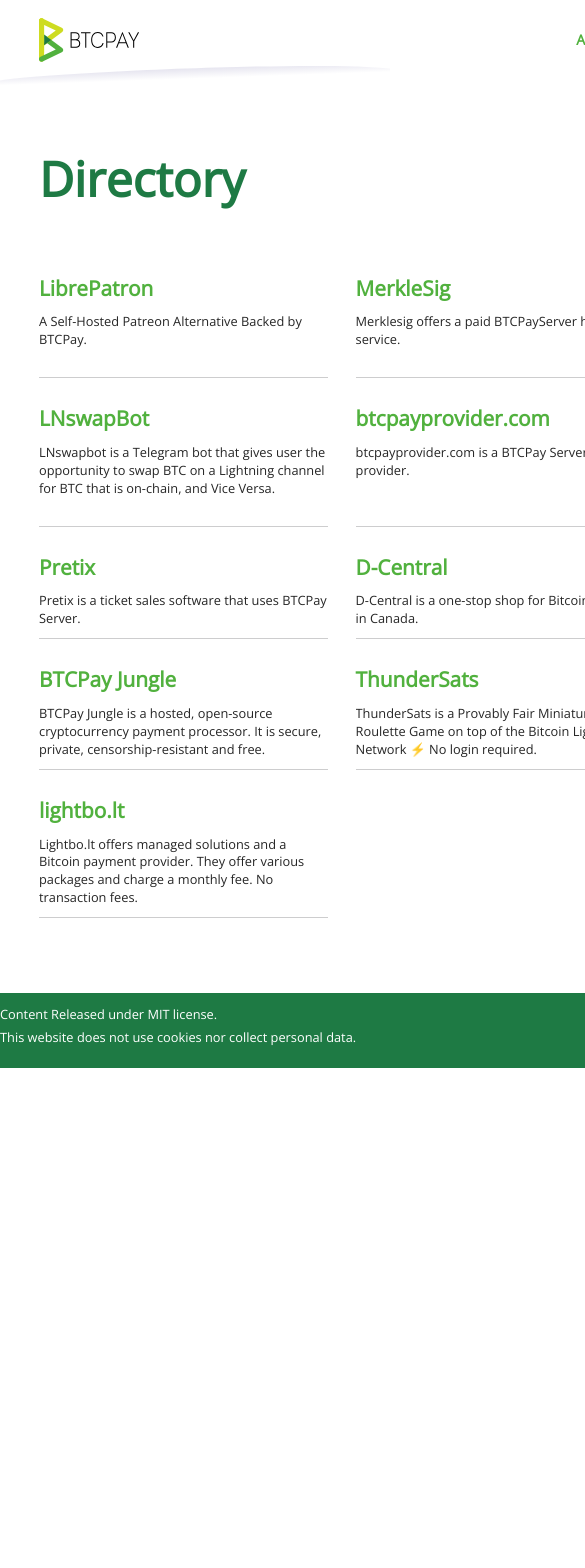
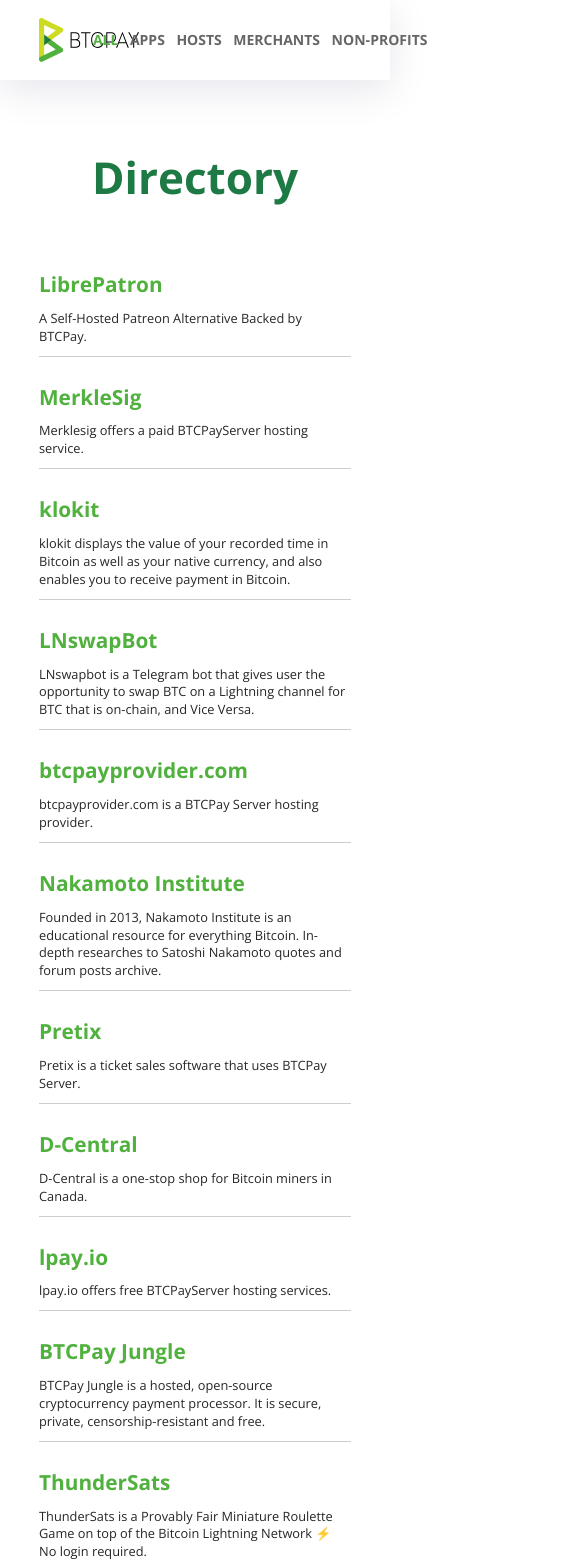
Before and after one commit to joerlop/btcpay-directory, a React (Create React App) app in the folder directory/: page / in a window 390 px wide. Shown: the top 1568 px of the page, 585 px wide, since content can reach past the window. Before the commit the page ends 1068 px from the top, so only its background shows below. Built offline with nearby package versions, Linux system fonts and the light colour scheme.

Commit message:
Navigation menu gradient in straight line. Directory items responsive

```diff
--- a/directory/public/index.html
+++ b/directory/public/index.html
@@ -24,8 +24,12 @@
       work correctly both with client-side routing and a non-root public URL.
       Learn how to configure a non-root public URL by running `npm run build`.
     -->
-    <link href="https://fonts.googleapis.com/css?family=Open+Sans&display=swap" rel="stylesheet">
+
+    <link href="https://fonts.googleapis.com/css?family=Open+Sans:400,600,700,800&display=swap" rel="stylesheet">
+
     <title>BTCPay Server Directory</title>
+
+
     <link rel="apple-touch-icon" sizes="57x57" href="/apple-icon-57x57.png">
     <link rel="apple-touch-icon" sizes="60x60" href="/apple-icon-60x60.png">
     <link rel="apple-touch-icon" sizes="72x72" href="/apple-icon-72x72.png">
--- a/directory/src/App.js
+++ b/directory/src/App.js
@@ -57,7 +57,7 @@
             </NavLink>
           </div>
         </div>
-        <svg
+        {/* <svg
           className="navigation-gradient"
           enable-background="new 0 0 100 7"
           height="7"
@@ -82,53 +82,11 @@
             d="m100 .916v-.916h-100v4c11.385-2 80.846-5.162 100-3.084z"
             fill="#fff"
           />
-        </svg>
+        </svg> */}
       </header>
 
       <div className="home-content">
         <h2>Directory</h2>
-        {/* <div className="filters">
-          <NavLink
-            className="filter"
-            exact
-            activeStyle={{ color: green }}
-            to={"/"}
-          >
-            All
-          </NavLink>
-          <NavLink
-            className="filter"
-            exact
-            activeStyle={{ color: green }}
-            to={"/apps"}
-          >
-            Apps
-          </NavLink>
-          <NavLink
-            className="filter"
-            exact
-            activeStyle={{ color: green }}
-            to={"/hosts"}
-          >
-            Hosts
-          </NavLink>
-          <NavLink
-            className="filter"
-            exact
-            activeStyle={{ color: green }}
-            to={"/merchants"}
-          >
-            Merchants
-          </NavLink>
-          <NavLink
-            className="filter"
-            exact
-            activeStyle={{ color: green }}
-            to={"/non-profit"}
-          >
-            Non-profit
-          </NavLink>
-        </div> */}
         <Route exact path={"/"}>
           <Directory />
         </Route>
--- a/directory/src/App.scss
+++ b/directory/src/App.scss
@@ -7,16 +7,17 @@
   height: 100vh;
 
   display: grid;
-  grid-template-rows: auto 1fr 75px;
+  grid-template-rows: auto 1fr auto;
 
   header {
-    align-self: center;
 
     .navigation-menu {
+      box-shadow: 0 10px 40px rgba(12, 0, 68, 0.1); //gradient
+
       display: grid;
-      grid-template-columns: 10vw 100px 0.5fr 1fr 10vw;
-      padding: 15px 0 0 0;
-      grid-template-areas: ". logo . filters .";
+      grid-template-columns: 10% 100px 1fr 10%;
+      padding: 15px 0;
+      grid-template-areas: ". logo filters .";
 
       img {
         grid-area: logo;
@@ -30,17 +31,14 @@
         width: 100%;
 
         display: flex;
-        flex-wrap: nowrap;
         justify-content: flex-end;
 
         .filter {
-          width: auto;
           font-size: 14px;
           font-weight: bold;
           color: $mediumGrey;
           text-decoration: none;
-          margin-right: 0;
-          margin-left: 5%;
+          margin-left: 4%;
           transition: all 0.2s ease-out;
 
           &:hover {
@@ -50,23 +48,23 @@
       }
     }
 
-    .navigation-gradient {
-      width: 100vw;
-      height: calc(100vw * 0.07);
-      margin-bottom: calc(100vw * -0.035);
-    }
+    // .navigation-gradient {
+    //   width: 100vw;
+    //   height: calc(100vw * 0.07);
+    //   margin-bottom: calc(100vw * -0.035);
+    // }
   } //header
 
   .home-content {
     width: calc(100% - 20vw);
-    margin: 0 auto;
-    margin: 0 10vw;
+    margin: 0 10%;
     padding-bottom: 75px;
 
     h2 {
+      text-align: center;
       color: $darkGreen;
       margin: 75px 0;
-      font-size: 3rem;
+      font-size: 2.75rem;
       font-weight: bold;
     }
 
@@ -92,22 +90,19 @@
     background: $darkGreen;
     width: 100%;
 
-    display: flex;
-    align-items: center;
-
     .footer-content {
-      width: 1000px;
-      margin: 0 auto;
-
-      display: flex;
-      flex-direction: column;
-      justify-content: space-evenly;
-      align-items: flex-start;
+      width: 100%;
+      margin-left: 10%;
+      padding: 20px 0;
 
       p {
         color: white;
         font-size: 0.8rem;
         margin-bottom: 10px;
+
+        &:last-of-type {
+          margin-bottom: 0;
+        }
       }
     }
   }
--- a/directory/src/components/Directory/Directory.scss
+++ b/directory/src/components/Directory/Directory.scss
@@ -1,11 +1,22 @@
 @import "../../constants.scss";
 
 .directory-container {
+
   .list-container {
     display: grid;
     grid-template-columns: 1fr 1fr 1fr;
     grid-row-gap: 30px;
     grid-column-gap: 3%;
+
+    @media (max-width: $firstBreak) {
+      grid-template-columns: 1fr 1fr;
+      grid-column-gap: 5%;
+    }
+
+    @media (max-width: $secondBreak) {
+      grid-template-columns: 1fr;
+      grid-column-gap: 0;
+    }
 
     .item {
       color: $black;
@@ -21,8 +32,8 @@
           color: $primaryGreen;
           font-size: 1.3rem;
           text-decoration: none;
+          font-weight: bold;
           transition: all 0.2s ease-out;
-          font-weight: bold;
 
           &:hover {
             color: $darkGreen;
@@ -33,7 +44,6 @@
           margin-top: 15px;
           font-size: 0.8rem;
           line-height: 1.4;
-          overflow: hidden;
         }
       } //item-content
 
--- a/directory/src/components/Directory/DirectoryItem.js
+++ b/directory/src/components/Directory/DirectoryItem.js
@@ -6,11 +6,6 @@
   return (
     <div className="item">
       <div className="item-content">
-        {/* <div className="category-image-container">
-          <a className="category-image-a" target="_blank" href={props.user.url}>
-            <img className="category-image" src={nonprofit}/>
-          </a>
-        </div> */}
         <a target="_blank" href={props.user.url}>
           {props.user.name}
         </a>
--- a/directory/src/constants.scss
+++ b/directory/src/constants.scss
@@ -3,4 +3,7 @@
 $grey : #8D8D8F;
 $mediumGrey: #666;
 $darkGreen: #1E7A44;
-$lightGrey: ligthen($grey, 25%)
+$lightGrey: ligthen($grey, 25%);
+
+$firstBreak: 1000px;
+$secondBreak: 600px;
```
